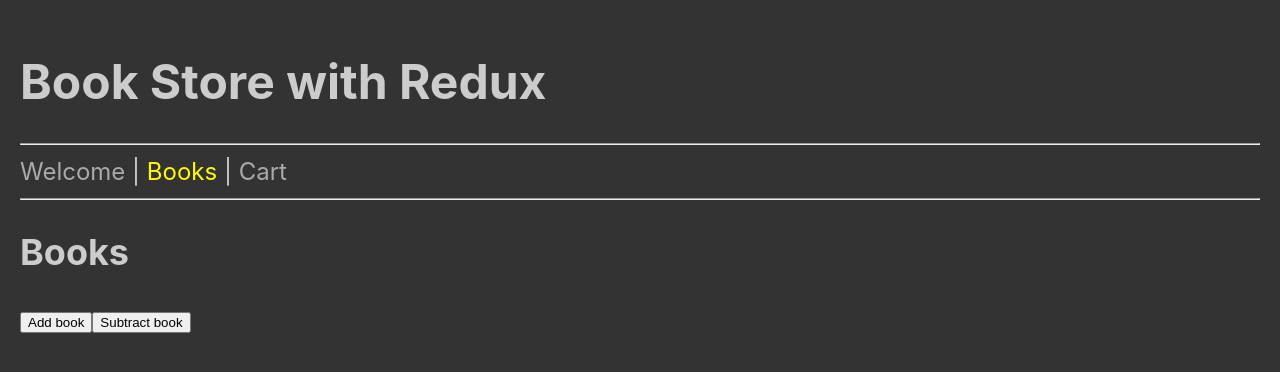
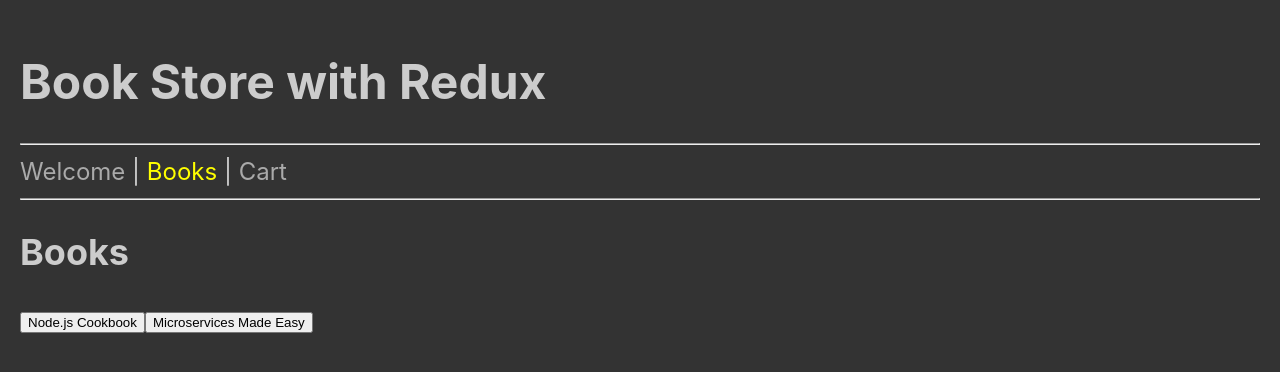
Before and after one commit to edwardtanguay/live-coding-d031-redux-site, a React (Vite) app: page /books in a window 1280 px wide. Shown: the top 372 px of the page. Built offline with nearby package versions, Linux system fonts and the light colour scheme.

Commit message:
can buy books

```diff
--- a/src/features/cart/cartSlice.js
+++ b/src/features/cart/cartSlice.js
@@ -8,11 +8,8 @@
 	name: 'cart',
 	initialState,
 	reducers: {
-		add: (state) => {
-			state.items.push('book');
-		},
-		subtract: (state) => {
-			state.items.pop();
+		addItem: (state, action) => {
+			state.items.push(action.payload);
 		}
 	}
 });
--- a/src/pages/PageBooks.jsx
+++ b/src/pages/PageBooks.jsx
@@ -1,5 +1,5 @@
 import { useDispatch } from 'react-redux';
-import { add, subtract } from '../features/cart/cartSlice';
+// import { addItem } from '../features/cart/cartSlice';
 
 export const PageBooks = () => {
 	const dispatch = useDispatch();
@@ -7,8 +7,8 @@
 	return (
 		<div className="page_books">
 			<h2>Books</h2>
-			<button onClick={() => dispatch(add())}>Add book</button>
-			<button onClick={() => dispatch(subtract())}>Subtract book</button>
+			<button onClick={() => dispatch({type:'cart/addItem', payload: {title: "Node.js Cookbook", price: 23.99}})}>Node.js Cookbook</button>
+			<button onClick={() => dispatch({type:'cart/addItem', payload: {title: "Microservices Made Easy", price: 27.99}})}>Microservices Made Easy</button>
 		</div>
 	)
 }
--- a/src/pages/PageCart.jsx
+++ b/src/pages/PageCart.jsx
@@ -10,7 +10,7 @@
 			<ul>
 				{items.map((item, i) => {
 					return (
-						<li key={i}>{item}</li>
+						<li key={i}>{item.title} - {item.price}</li>
 					)
 				})}
 			</ul>
```
